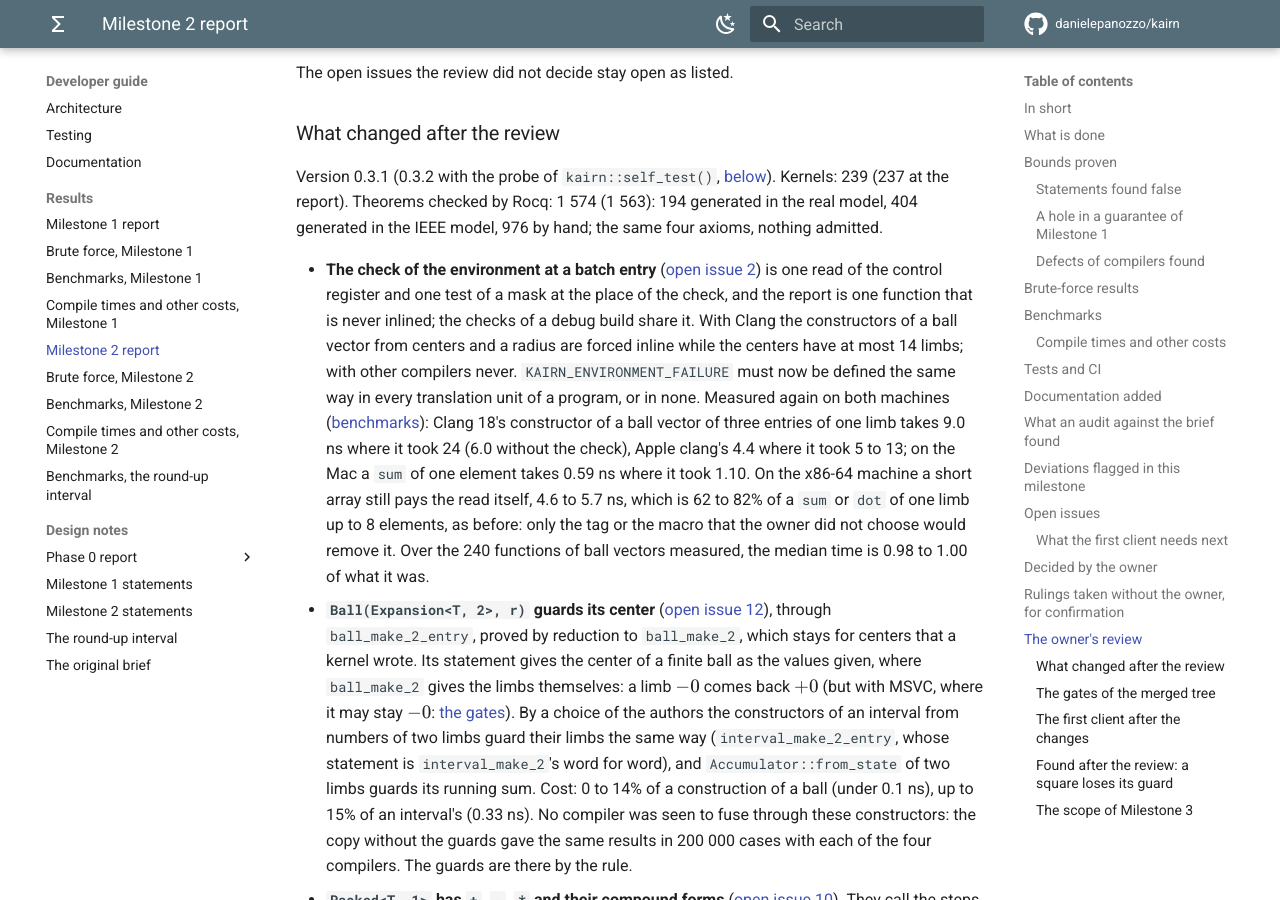
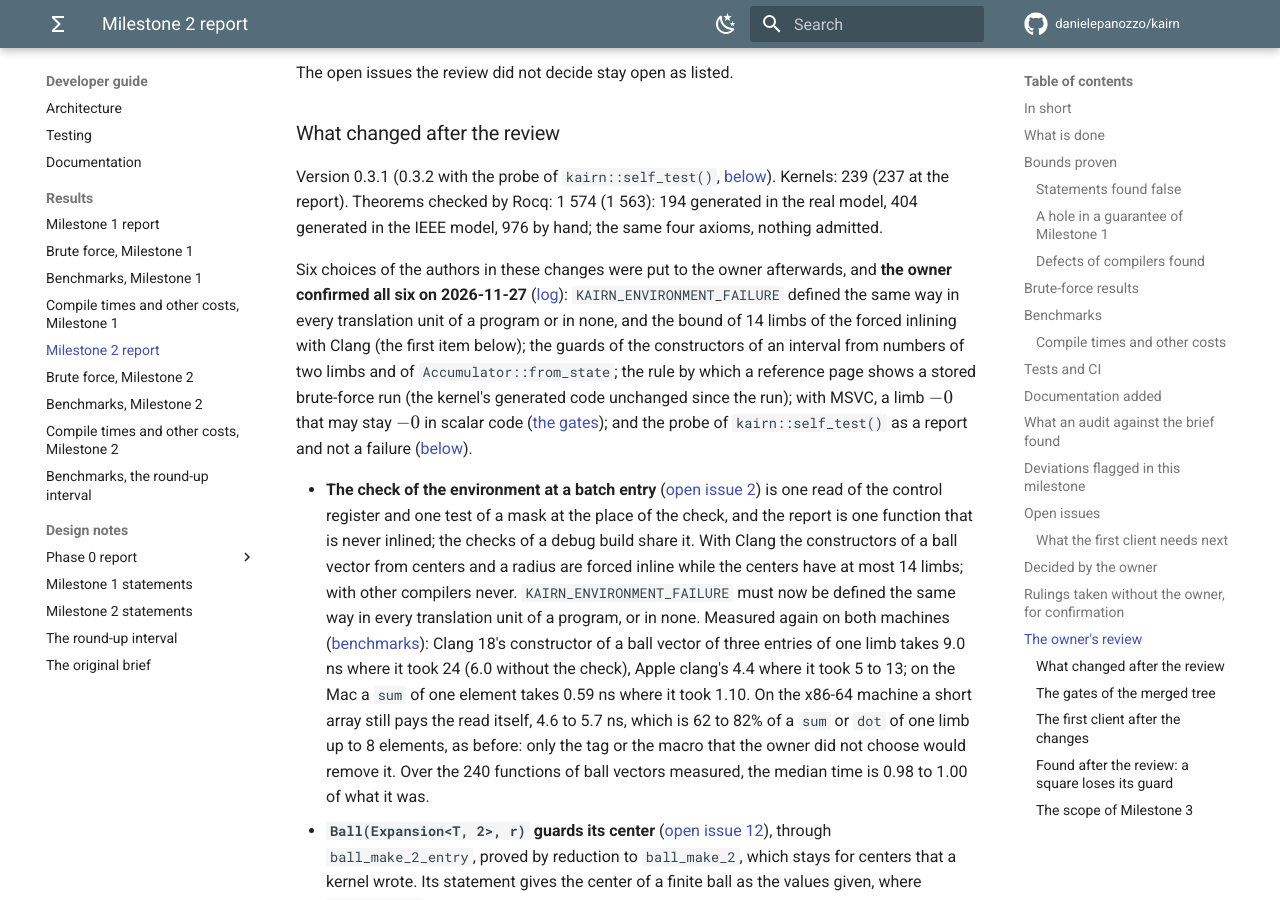
Before and after one commit to danielepanozzo/kairn, an MkDocs documentation site: the page built from docs/developer/results/milestone2.md, in a window 1280 px wide and 900 px high, scrolled down 27856 px. Built offline with MkDocs 1.6.1 and Material for MkDocs 9.7.7, drawn with Linux system fonts in a browser that asks for light colours; comment, search, counter and statistics services are not loaded; some of the changed text lies outside the part shown.

Commit message:
The owner confirms the six choices of the authors of 2026-11-23 (2026-11-27)
Put to the owner again with what each changes and what was measured for it, and kept, all six:
with MSVC a guarded limb -0 may stay -0 in scalar code too; the constructors of an interval from
numbers of two limbs and Accumulator::from_state guard their limbs; the probe of
kairn::self_test() is a report and not a failure; KAIRN_ENVIRONMENT_FAILURE is defined the same
way in every translation unit of a program or in none; the forced inlining of the constructors of
a ball vector stops at 14 limbs with Clang and is never applied with other compilers; a reference
page shows a stored brute-force run when the kernel's generated code is unchanged since the run.

The decisions log says so in the rows of 2026-11-23 and in the row of 2026-11-27, the Milestone 2
report where it said that the owner had not ruled, and the index where it said that rulings
awaited confirmation.

Co-Authored-By: Claude Fable 5.2 <noreply@anthropic.com>
Claude-Session: https://claude.ai/code/session_01ULwCxzT6Dhw9xUiTw8mJz1

```diff
--- a/docs/developer/results/milestone2.md
+++ b/docs/developer/results/milestone2.md
@@ -813,6 +813,16 @@ Version 0.3.1 (0.3.2 with the probe of `kairn::self_test()`,
 generated in the real model, 404 generated in the IEEE model, 976 by hand; the same four axioms,
 nothing admitted.
 
+Six choices of the authors in these changes were put to the owner afterwards, and **the owner
+confirmed all six on 2026-11-27** ([log](../design/phase0/decisions.md#decisions-log)):
+`KAIRN_ENVIRONMENT_FAILURE` defined the same way in every translation unit of a program or in
+none, and the bound of 14 limbs of the forced inlining with Clang (the first item below); the
+guards of the constructors of an interval from numbers of two limbs and of
+`Accumulator::from_state`; the rule by which a reference page shows a stored brute-force run (the
+kernel's generated code unchanged since the run); with MSVC, a limb $-0$ that may stay $-0$ in
+scalar code ([the gates](#the-gates-of-the-merged-tree)); and the probe of `kairn::self_test()` as
+a report and not a failure ([below](#found-after-the-review-a-square-loses-its-guard)).
+
 - **The check of the environment at a batch entry** ([open issue 2](#open-issues)) is one read of
   the control register and one test of a mask at the place of the check, and the report is one
   function that is never inlined; the checks of a debug build share it. With Clang the
@@ -882,8 +892,8 @@ audit (the totals above). MSVC needed two changes first, both choices of the aut
   `from_limbs` of two limbs and `Accumulator<T, 2>::from_state`, depending on the code around
   them. The values are unchanged, and no statement of a kernel is about the sign of a zero. It is
   the behavior the owner confirmed for packed code at the review ("under MSVC a packed $-0$ may
-  stay $-0$"), now seen in scalar code; the authors extended that ruling, the owner has not ruled
-  on the scalar case. The test compares such a limb as a zero under MSVC and holds every other
+  stay $-0$"), now seen in scalar code; the authors extended that ruling, and the owner confirmed
+  it for scalar code on 2026-11-27. The test compares such a limb as a zero under MSVC and holds every other
   compiler to $+0$; the comments of the three constructors and the pages say so.
 
   What the guard is for was measured before the sentence was relaxed: whether MSVC, where it
```
Also changed, not shown: docs/developer/design/phase0/decisions.md (+5 -5 lines), docs/index.md (+1 -1 lines).
